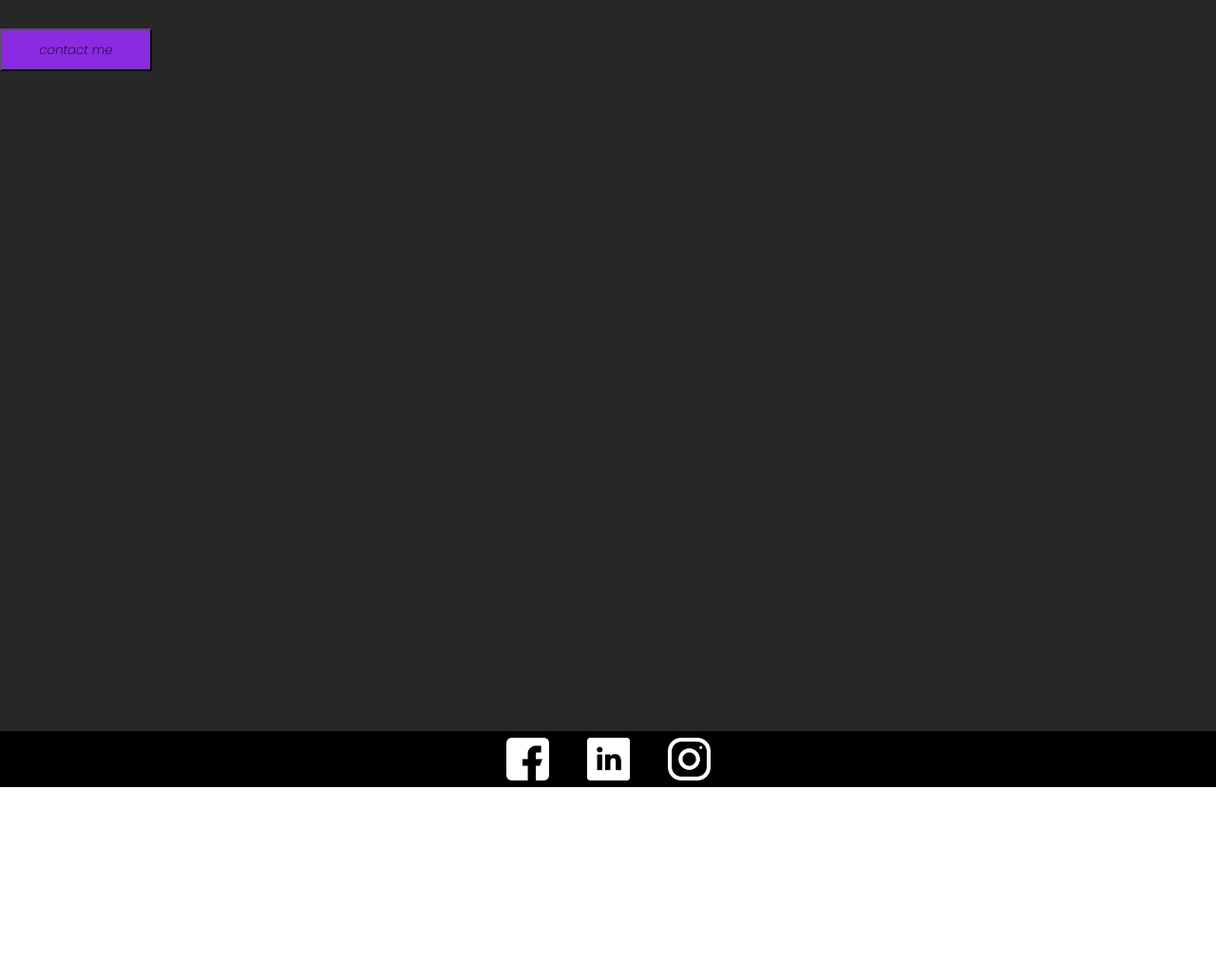
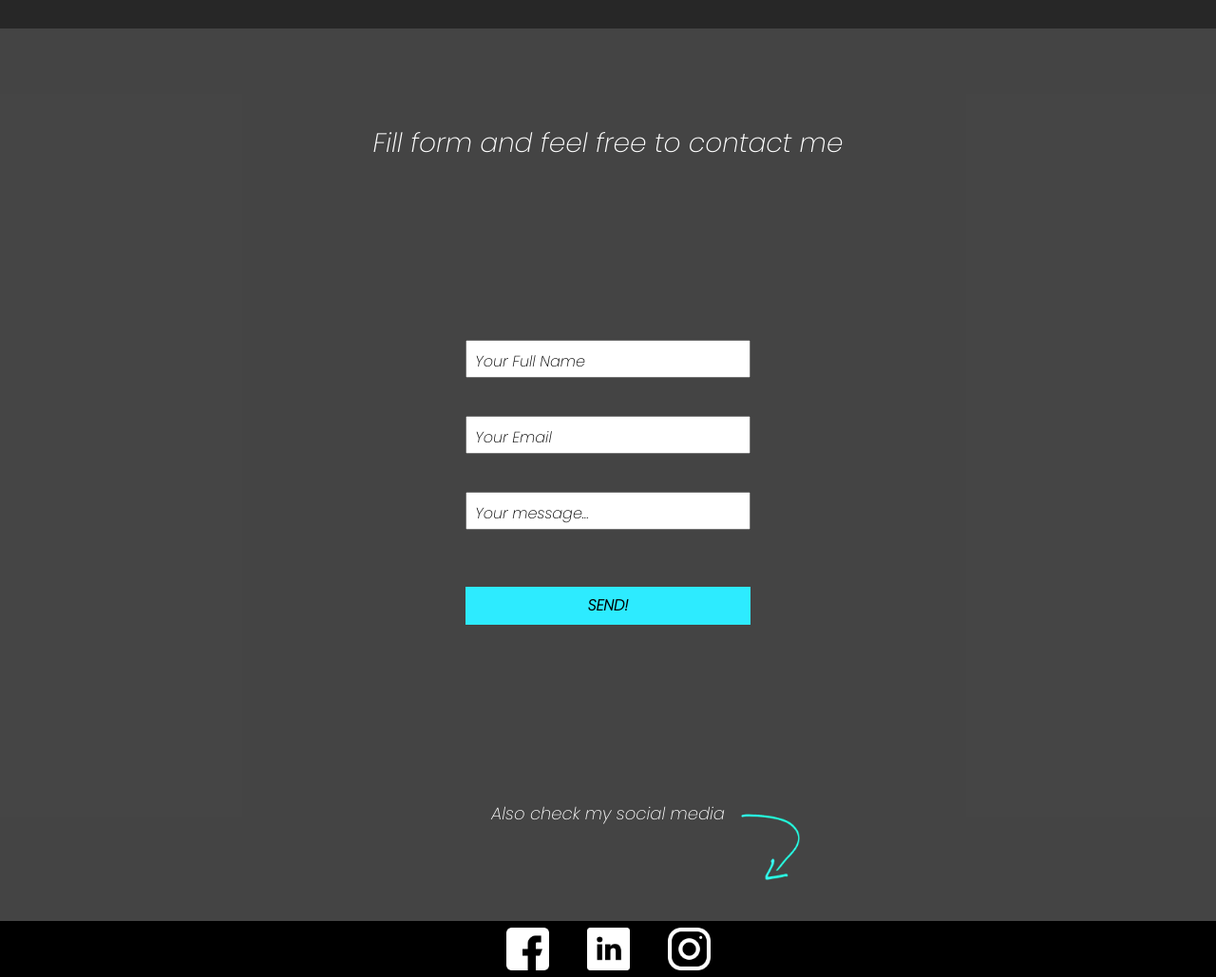
Before and after one commit to alexander2402/MyWelcomePage, a plain HTML site: page index.html in a window 1280 px wide. Shown: the part 1680-2709 px from the top of the page at 95% size. Before the commit the page ends 2509 px from the top, so only its background shows below. Drawn offline with Linux system fonts and the light colour scheme.

Commit message:
contact me form done

```diff
--- a/index.html
+++ b/index.html
@@ -42,9 +42,29 @@
         </div>
       </div>
       <div class="contact" id="contact">
-        <button class="btn-contact" onclick="sendEmail('ALA ULU')">
-          contact me
-        </button>
+        <div class="contact-title">Fill form and feel free to contact me</div>
+        <form>
+          <div class="inputBox">
+            <input type="text" required="required" id="name" />
+            <span>Your Full Name</span>
+          </div>
+          <div class="inputBox">
+            <input type="text" required="required" id="email" />
+            <span>Your Email</span>
+          </div>
+          <div class="inputBox">
+            <input type="text" required="required" id="message" />
+            <span>Your message...</span>
+          </div>
+          <div class="inputBox">
+            <div id="error-message"></div>
+            <input type="submit" value="SEND!" onclick="sendEmail()" />
+          </div>
+        </form>
+        <div class="media-recommend">
+          Also check my social media
+          <img src="assets/rounded-arror.png" alt="" />
+        </div>
       </div>
       <div class="share-buttons">
         <a href="https://www.facebook.com/SUGARevAlexander" target="_blank">
--- a/index.js
+++ b/index.js
@@ -3,16 +3,22 @@ function triggerClass(id, cssClass) {
   elem.classList.toggle(cssClass);
 }
 
-function sendEmail(text) {
-  Email.send({
-    SecureToken: "fd372e32-fa54-4543-9990-2f30cb764c2a",
-    To: "alexwinner2402@gmail.com",
-    From: "alexandershugaev2402@gmail.com",
-    Subject: "This is the subject",
-    Body: "text",
-  }).then((message) => {
-    alert(message);
-  });
+function sendEmail() {
+  const name = document.getElementById("name").value;
+  const email = document.getElementById("email").value;
+  const message = document.getElementById("message").value;
+  name && email && message
+    ? Email.send({
+        SecureToken: "fd372e32-fa54-4543-9990-2f30cb764c2a",
+        To: "alexwinner2402@gmail.com",
+        From: email,
+        Subject: "Message from My Welcome Page!",
+        Body: `${name} sent a message: ${message}`,
+      }).then((message) => {
+        alert("Message Has Been Sent Successfuly", message);
+      })
+    : (document.getElementById("error-message").innerText =
+        "All fields are required");
 }
 
 window.addEventListener("load", startSlider);
--- a/styles.scss
+++ b/styles.scss
@@ -166,12 +166,74 @@
     }
   }
   .contact {
-    background: #272727;
+    background: #7d7d7d8c;
     height: calc(100vh - 60px);
-    .btn-contact {
-      height: 45px;
-      width: 160px;
-      background: blueviolet;
+    display: flex;
+    flex-direction: column;
+    justify-content: space-between;
+    align-items: center;
+    padding: 100px 50px;
+    .contact-title {
+      font-size: 28px;
+      color: #ffffff;
+      // font-weight: bold;
+    }
+    form {
+      display: flex;
+      flex-direction: column;
+      justify-content: space-between;
+      .inputBox {
+        display: flex;
+        flex-direction: column;
+        position: relative;
+        margin: 20px 0px;
+        input {
+          width: 300px;
+          height: 40px;
+        }
+        span {
+          position: absolute;
+          left: 10px;
+          top: 25%;
+          transition: 0.2s ease;
+        }
+        input:focus ~ span,
+        input:valid ~ span {
+          transform: translate3d(-10px, -35px, 0);
+          color: cyan;
+          font-size: 15px;
+        }
+        #error-message {
+          position: absolute;
+          width: 100%;
+          top: -25px;
+          color: #ffa600;
+          text-align: center;
+          font-size: 16px;
+          font-weight: 800;
+        }
+      }
+      .inputBox:nth-last-child(1) {
+        margin-top: 40px;
+        input {
+          background: #2debff;
+          border: none;
+          cursor: pointer;
+          font-weight: bold;
+          font-size: 16px;
+        }
+      }
+    }
+    .media-recommend {
+      color: white;
+      font-size: 18px;
+      position: relative;
+      img {
+        height: 74px;
+        position: absolute;
+        top: 12px;
+        filter: invert(1);
+      }
     }
   }
   .share-buttons {
@@ -342,4 +404,12 @@
     text-align: center;
     margin-top: 20vh;
   }
+  .media-recommend {
+    color: white;
+    font-size: 15px !important;
+    position: relative;
+    img {
+      height: 57px !important;
+    }
+  }
 }
```
Also changed, not shown: assets/rounded-arror.png (added), styles.css, 1 other file.
